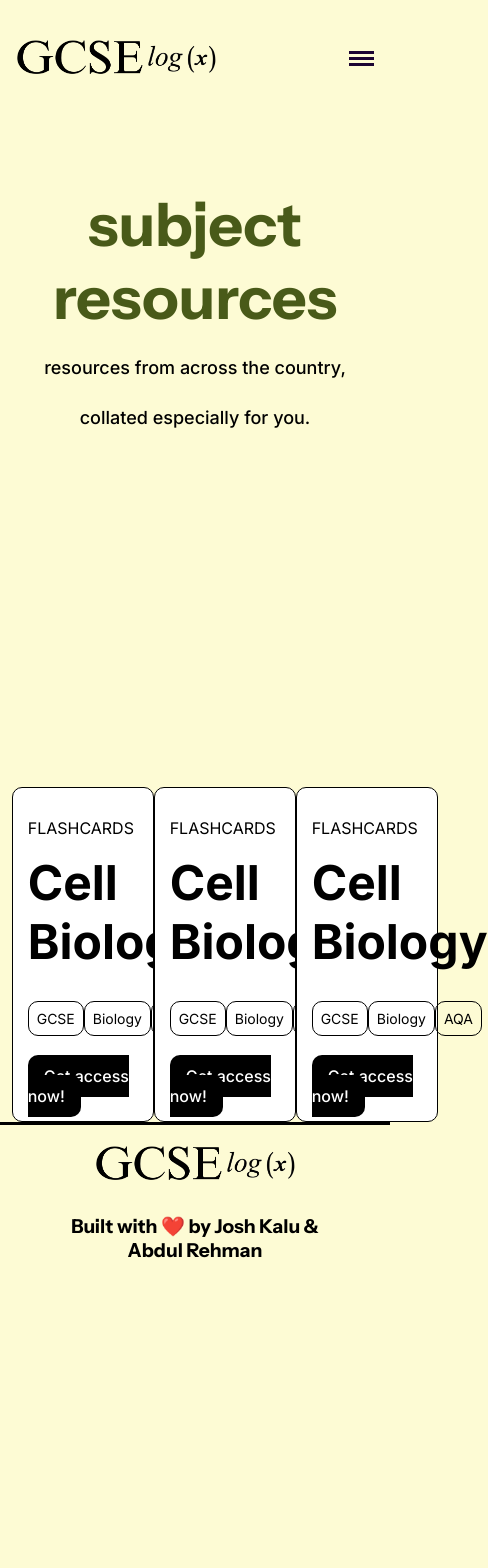
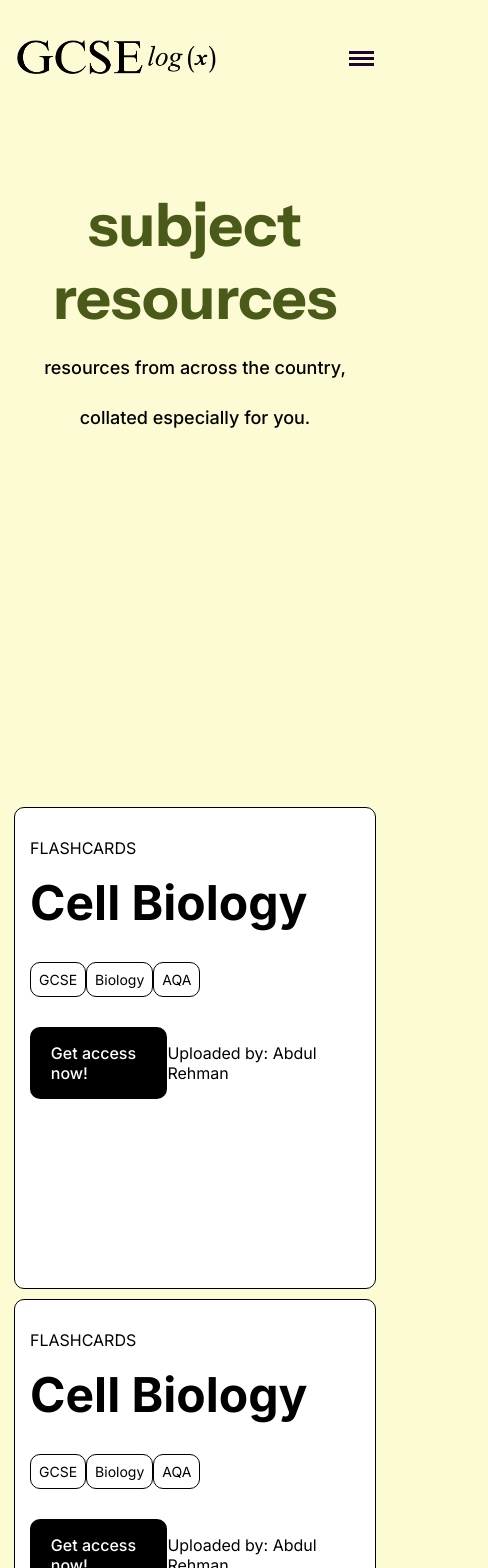
Before and after one commit to githubfan/gcselog, a Next.js app: page /subjects in a window 390 px wide. Shown: the top 1568 px of the page, 488 px wide, since content can reach past the window. Before the commit the page ends 1281 px from the top, so only its background shows below. Built offline with nearby package versions, Linux system fonts and the light colour scheme.

Commit message:
Few css updates for cards

```diff
--- a/src/app/components/subject_cards/subject_card.js
+++ b/src/app/components/subject_cards/subject_card.js
@@ -1,6 +1,8 @@
 "use client";
 import { useEffect, useState } from "react";
 import "./subject_cards-styling.css";
+import Link from "next/link";
+
 
 const SubjectCards = () => {
   const [resources, setResources] = useState([]);
@@ -36,11 +38,12 @@ const SubjectCards = () => {
               <p className="tag subject">{resource["Subject"]}</p>
               <p className="tag examBoard">{resource["Exam Board"]}</p>
             </div>
-            <p className="author">{resource["Author"]}</p>
-            <a href={resource["Link"]} target="_blank" rel="noopener noreferrer" className="accessButton">
+            <div className="linkAuthorContainer">
+            <Link href={resource["Link"]} target="_blank" rel="noopener noreferrer" className="accessButton">
                 Get access now!
-            </a>
-
+            </Link>
+            <p className="author">Uploaded by: {resource["Resource Author"]}</p>
+            </div>
           </div>
         ))
       )}
--- a/src/app/components/subject_cards/subject_cards-styling.css
+++ b/src/app/components/subject_cards/subject_cards-styling.css
@@ -2,6 +2,7 @@
     display: flex;
     justify-content: space-between;
     padding: 0 3%;
+    margin-bottom: 100px;
 }
 .card {
     font-family: 'Inter', sans-serif;
@@ -10,6 +11,7 @@
     border: 1px solid #000;
     padding: 15px;
     width: 30%;
+    height: 450px;
 }
 
 .resourceType {
@@ -43,5 +45,26 @@
     border-radius: 10px;
     color: white;
     font-weight: 500;
-    padding: 0.7rem 1rem;
+    padding: 1rem 1.3rem;
 }
+
+.linkAuthorContainer {
+    display: flex;
+    align-items: center;
+    justify-content: space-between;
+    margin-right: 30px;
+}
+
+@media (max-width:1100px) {
+    .cards-container {
+        flex-direction: column;
+        align-items: center;
+        padding-top: 20px;
+        padding-bottom: 20px;
+    }
+
+    .card {
+        width: 90%;
+        margin-bottom: 10px;
+    }
+}
```
